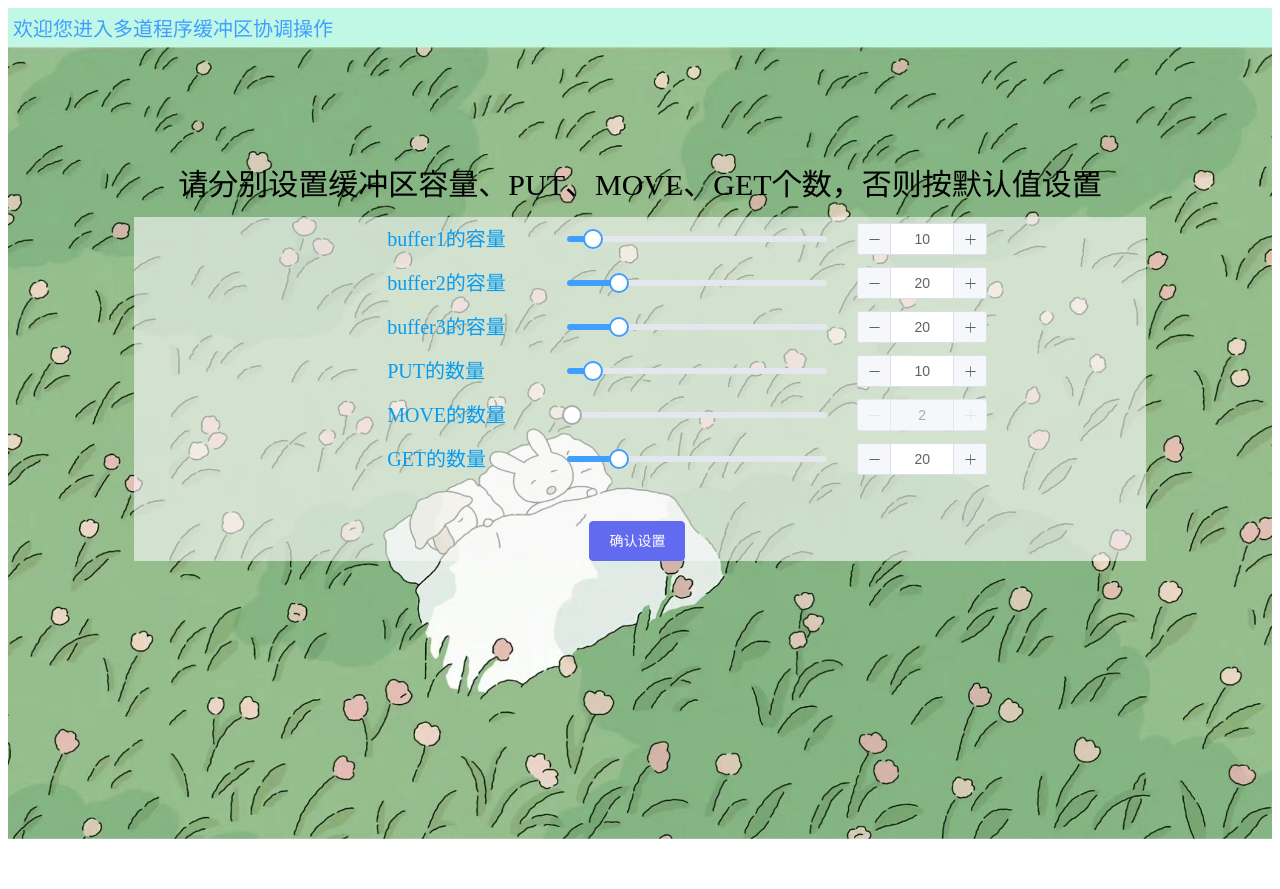
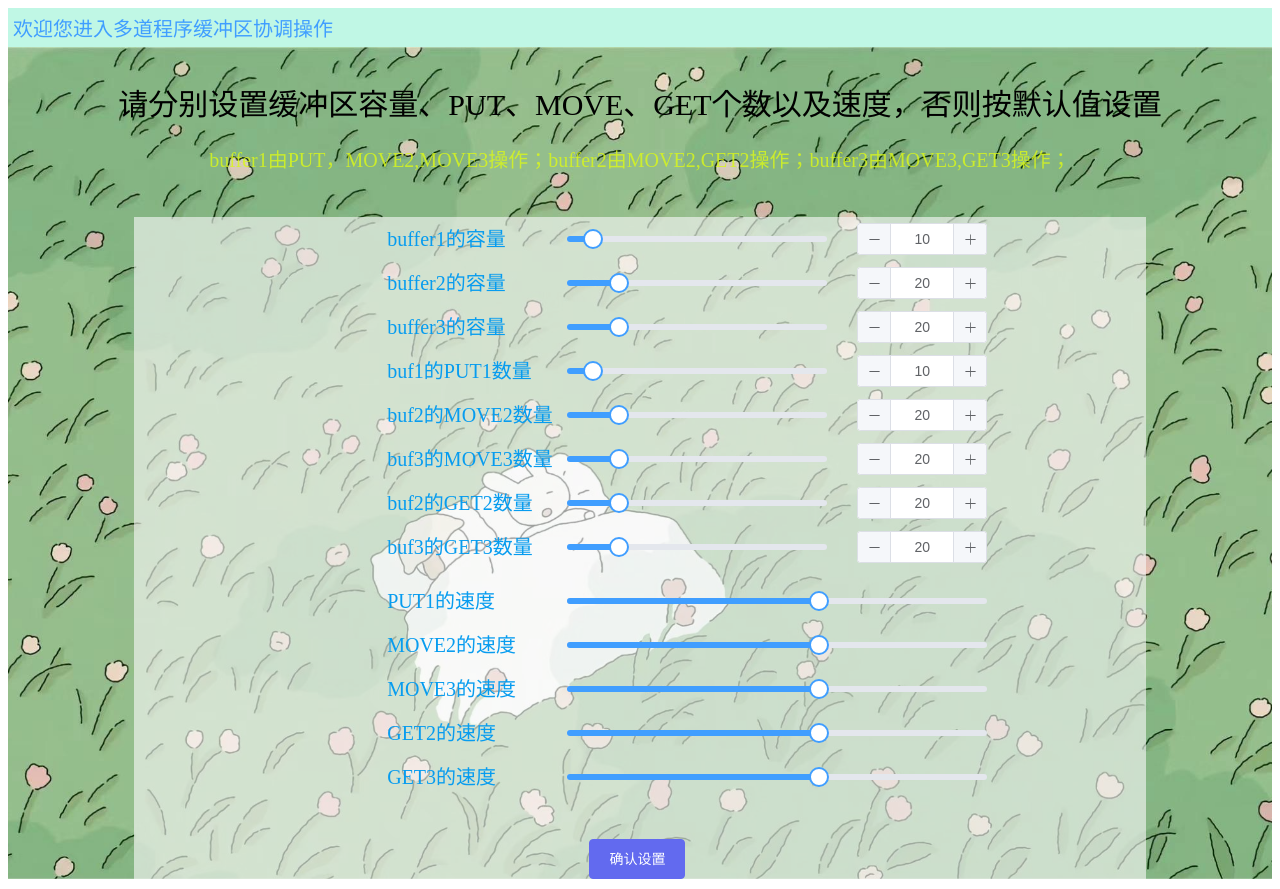
Before and after one commit to Marvelouslong/buffer-frontend, a Vue app: page /input in a window 1280 px wide. Before the commit the page ends 847 px from the top, so only its background shows below. Built offline with nearby package versions, Linux system fonts and the light colour scheme.

Commit message:
input页面增加调节速度滑块

```diff
--- a/src/components/input.vue
+++ b/src/components/input.vue
@@ -4,9 +4,20 @@ import { ref } from 'vue'
 const buf1Capa = ref(10)
 const buf2Capa = ref(20)
 const buf3Capa = ref(20)
-const putNum = ref(10)
-const moveNum = ref(2)
-const getNum = ref(20)
+
+const put1Num = ref(10)
+
+const move2Num= ref(20)
+const move3Num = ref(20)
+
+const get2Num = ref(20)
+const get3Num= ref(20)
+
+const put1Speed= ref(60)
+const move2Speed= ref(60)
+const move3Speed= ref(60)
+const get2Speed= ref(60)
+const get3Speed= ref(60)
 
 /*import { isDark } from '~/composables/dark'*/
 
@@ -16,6 +27,11 @@ const gotoWork = () => {
   console.log("跳转到运行界面");
   router.push('/work');
 };
+/*设置速度的最高值：5秒运动一次*/
+const formatTooltip = (val: number) => {
+  return val / 20
+}
+
 </script>
 
 
@@ -25,7 +41,8 @@ const gotoWork = () => {
 <div class="input_background_">
   <el-container >
     <el-header class="head_font_">
-      请分别设置缓冲区容量、PUT、MOVE、GET个数，否则按默认值设置
+      请分别设置缓冲区容量、PUT、MOVE、GET个数以及速度，否则按默认值设置
+      <p style="font-size: 20px;color: rgba(216,246,26,0.83)">buffer1由PUT，MOVE2,MOVE3操作；buffer2由MOVE2,GET2操作；buffer3由MOVE3,GET3操作；</p>
     </el-header>
   </el-container>
   <div class="settings_background_">
@@ -42,20 +59,47 @@ const gotoWork = () => {
     <el-slider v-model="buf3Capa" show-input />
    </div>
     <div class="slider-demo-block mgl">
-      <span class="demonstration">PUT的数量</span>
-      <el-slider v-model="putNum" show-input/>
+      <span class="demonstration">buf1的PUT1数量</span>
+      <el-slider v-model="put1Num" show-input/>
     </div>
     <div class="slider-demo-block mgl">
-      <span class="demonstration">MOVE的数量</span>
-      <el-slider v-model="moveNum" disabled show-input/>
+      <span class="demonstration">buf2的MOVE2数量</span>
+      <el-slider v-model="move2Num" show-input/>
     </div>
     <div class="slider-demo-block mgl">
-      <span class="demonstration">GET的数量</span>
-      <el-slider v-model="getNum" show-input/>
+      <span class="demonstration">buf3的MOVE3数量</span>
+      <el-slider v-model="move3Num" show-input/>
     </div>
-    <div class="setting_button_ " style="margin-bottom: 20px">
+    <div class="slider-demo-block mgl">
+      <span class="demonstration">buf2的GET2数量</span>
+      <el-slider v-model="get2Num" show-input/>
+    </div>
+    <div class="slider-demo-block mgl">
+      <span class="demonstration">buf3的GET3数量</span>
+      <el-slider v-model="get3Num" show-input/>
+    </div>
+    <div class="slider-demo-block mgl" style="margin-top: 10px">
+      <span class="demonstration">PUT1的速度</span>
+      <el-slider v-model="put1Speed" :format-tooltip="formatTooltip"/>
+    </div>
+    <div class="slider-demo-block mgl">
+      <span class="demonstration">MOVE2的速度</span>
+      <el-slider v-model="move2Speed" :format-tooltip="formatTooltip" />
+    </div>
+    <div class="slider-demo-block mgl">
+      <span class="demonstration">MOVE3的速度</span>
+      <el-slider v-model="move3Speed" :format-tooltip="formatTooltip" />
+    </div>
+    <div class="slider-demo-block mgl">
+      <span class="demonstration">GET2的速度</span>
+      <el-slider v-model="get2Speed" :format-tooltip="formatTooltip" />
+    </div>
+    <div class="slider-demo-block mgl">
+      <span class="demonstration">GET3的速度</span>
+      <el-slider v-model="get3Speed" :format-tooltip="formatTooltip" />
+    </div>
+    <div class="setting_button_ " style="margin-bottom: 10px">
       <el-button @click="gotoWork" color="#626aef" size="large" class="custom-button-3">确认设置</el-button>
-
     </div>
   </div>
 </div>
@@ -98,7 +142,7 @@ const gotoWork = () => {
   font-size: 30px;
   /* 设置绝对定位 */
   position: absolute;
-  top: 20%; /* 距离顶部的距离，根据您的需要调整 */
+  top: 10%; /* 距离顶部的距离，根据您的需要调整 */
   left: 50%; /* 水平居中，相对于其最近的已定位祖先元素（而不是视口） */
   transform: translateX(-50%); /* 偏移自身宽度的50%，以实现真正的水平居中 */
 
```
